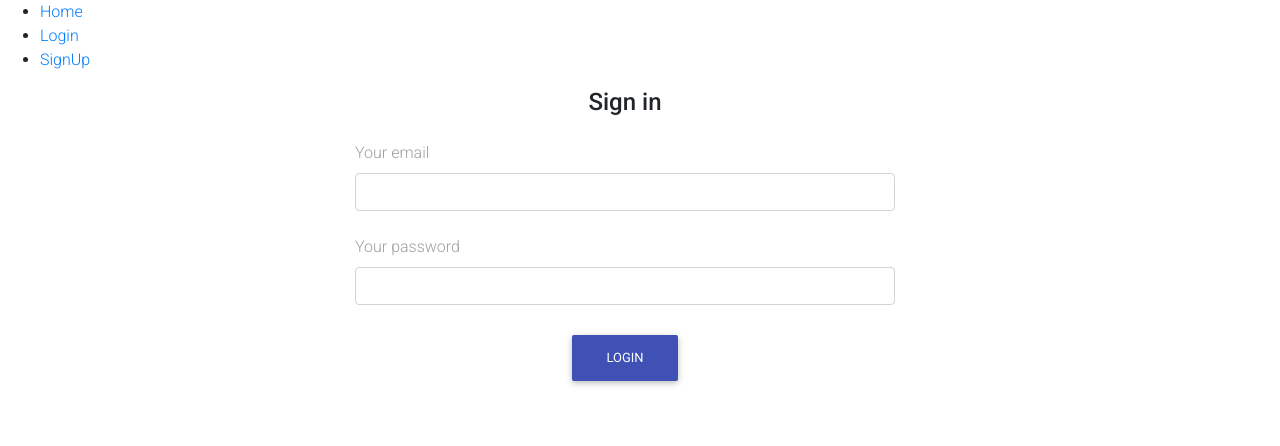
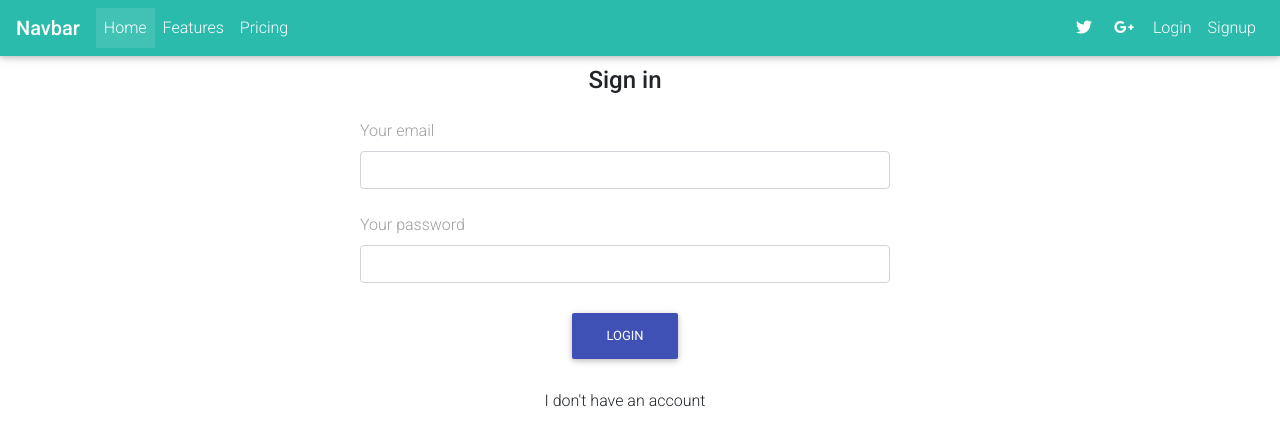
Before and after one commit to muhammadmuaazmadni/task, a React (Create React App) app in the folder frontend/: page /login in a window 1280 px wide. Shown: the top 446 px of the page. Built offline with nearby package versions, Linux system fonts and the light colour scheme.

Commit message:
Nzv bar added

```diff
--- a/frontend/src/App.js
+++ b/frontend/src/App.js
@@ -1,4 +1,9 @@
 import logo from './logo.svg';
+import React, { Component } from "react";
+import {
+  MDBNavbar, MDBNavbarBrand, MDBNavbarNav, MDBNavItem, MDBNavLink, MDBNavbarToggler, MDBCollapse, MDBDropdown,
+  MDBDropdownToggle, MDBDropdownMenu, MDBDropdownItem, MDBIcon
+} from "mdbreact";
 import './App.css';
 import Home from './components/Home';
 import Signup from './components/Signup';
@@ -10,27 +15,58 @@ import {
   Link
 } from "react-router-dom";
 
-function App() {
+// function App() {
+class App extends Component {
+  state = {
+    isOpen: false
+  };
+
+  toggleCollapse = () => {
+    this.setState({ isOpen: !this.state.isOpen });
+  }
+
+  render() {
     return (
       <>
         <Router>
-        <div>
-          <nav>
-            <ul>
-              <li>
-                <Link to="/">Home</Link>
-              </li>
-              <li>
-                <Link to="/login">Login</Link>
-              </li>
-              <li>
-                <Link to="/signup">SignUp</Link>
-              </li>
-            </ul>
-          </nav>
+          <MDBNavbar color="default-color" dark expand="md">
+            <MDBNavbarBrand>
+              <strong className="white-text">Navbar</strong>
+            </MDBNavbarBrand>
+            <MDBNavbarToggler onClick={this.toggleCollapse} />
+            <MDBCollapse id="navbarCollapse3" isOpen={this.state.isOpen} navbar>
+              <MDBNavbarNav left>
+                <MDBNavItem active>
+                  <MDBNavLink to="/">Home</MDBNavLink>
+                </MDBNavItem>
+                <MDBNavItem>
+                  <MDBNavLink to="#!">Features</MDBNavLink>
+                </MDBNavItem>
+                <MDBNavItem>
+                  <MDBNavLink to="#!">Pricing</MDBNavLink>
+                </MDBNavItem>
+              </MDBNavbarNav>
+              <MDBNavbarNav right>
+                <MDBNavItem>
+                  <MDBNavLink className="waves-effect waves-light" to="#!">
+                    <MDBIcon fab icon="twitter" />
+                  </MDBNavLink>
+                </MDBNavItem>
+                <MDBNavItem>
+                  <MDBNavLink className="waves-effect waves-light" to="#!">
+                    <MDBIcon fab icon="google-plus-g" />
+                  </MDBNavLink>
+                </MDBNavItem>
+                <MDBNavItem>
+                  <MDBNavLink to="/login">Login</MDBNavLink>
+                </MDBNavItem>
+                <MDBNavItem>
+                  <MDBNavLink to="/signup">Signup</MDBNavLink>
+                </MDBNavItem>
+              </MDBNavbarNav>
+            </MDBCollapse>
+          </MDBNavbar>
 
-          {/* A <Switch> looks through its children <Route>s and
-            renders the first one that matches the current URL. */}
           <Switch>
             <Route exact path="/">
               <Home />
@@ -42,10 +78,12 @@ function App() {
               <Signup />
             </Route>
           </Switch>
-        </div>
+
         </Router>
       </>
     );
   }
+}
+// }
 
 export default App;
--- a/frontend/src/components/Login.jsx
+++ b/frontend/src/components/Login.jsx
@@ -32,6 +32,11 @@ function Login() {
                 console.log(error);
             });
     }
+
+    function createAccount(){
+        window.location.href = "./signup"
+    }
+
     return (
         <MDBContainer>
             <MDBRow>
@@ -50,6 +55,8 @@ function Login() {
                         <div className="text-center mt-4">
                             <MDBBtn color="indigo" type="submit">Login</MDBBtn>
                         </div>
+                        <br />
+                    <center><span className="createAccount" onClick={createAccount}>I don't have an account</span></center>
                     </form>
                 </MDBCol>
             </MDBRow>
--- a/frontend/src/components/Signup.jsx
+++ b/frontend/src/components/Signup.jsx
@@ -60,6 +60,10 @@ function Signup() {
             });
     }
 
+    function alreadyAccount() {
+        window.location.href = "./Login";
+    }
+
     return (
         <MDBContainer>
             <MDBRow>
@@ -91,6 +95,8 @@ function Signup() {
                                 Register
                             </MDBBtn>
                         </div>
+                        <br />
+                    <center><span className="alreadyAccount" onClick={alreadyAccount}>I Already have an account</span></center>
                     </form>
                 </MDBCol>
             </MDBRow>
--- a/frontend/src/components/login.css
+++ b/frontend/src/components/login.css
@@ -1,7 +1,23 @@
-.singupCenter{
-    padding: 50px;
- }
- form {
-     width: 100%;
-     margin-left: 50%;
- }
+.center{
+    margin: 0 auto;
+}
+
+.rowcenter{
+   margin: 50px;
+}
+
+.loginCenter{
+    width: 100%;
+    padding: 5px;
+    margin-left: 50%;
+}
+
+.createAccount{
+    font-size: medium;
+    cursor: pointer;
+    text-align-last: center;
+}
+
+form {
+    margin-top: 5px;
+}
--- a/frontend/src/components/signup.css
+++ b/frontend/src/components/signup.css
@@ -1,11 +1,23 @@
 .center{
     margin: 0 auto;
 }
+
 .rowcenter{
    margin: 50px;
 }
+
 .singupCenter{
     width: 100%;
     padding: 5px;
     margin-left: 50%;
 }
+
+.alreadyAccount{
+    font-size: medium;
+    cursor: pointer;
+    text-align-last: center;
+}
+
+form {
+    margin-top: 10px;
+}
```
Lines whose indentation alone changed are shown as unchanged.
